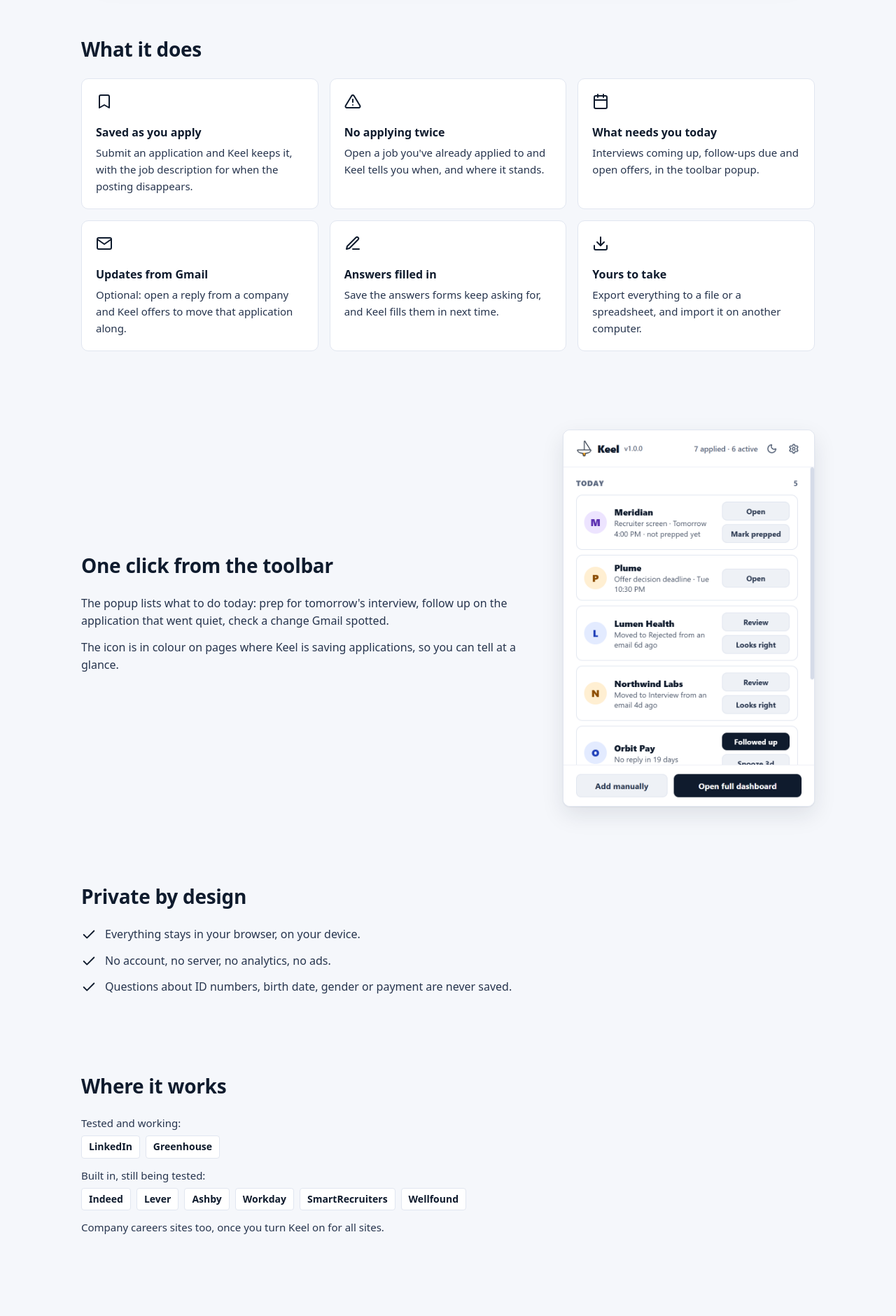
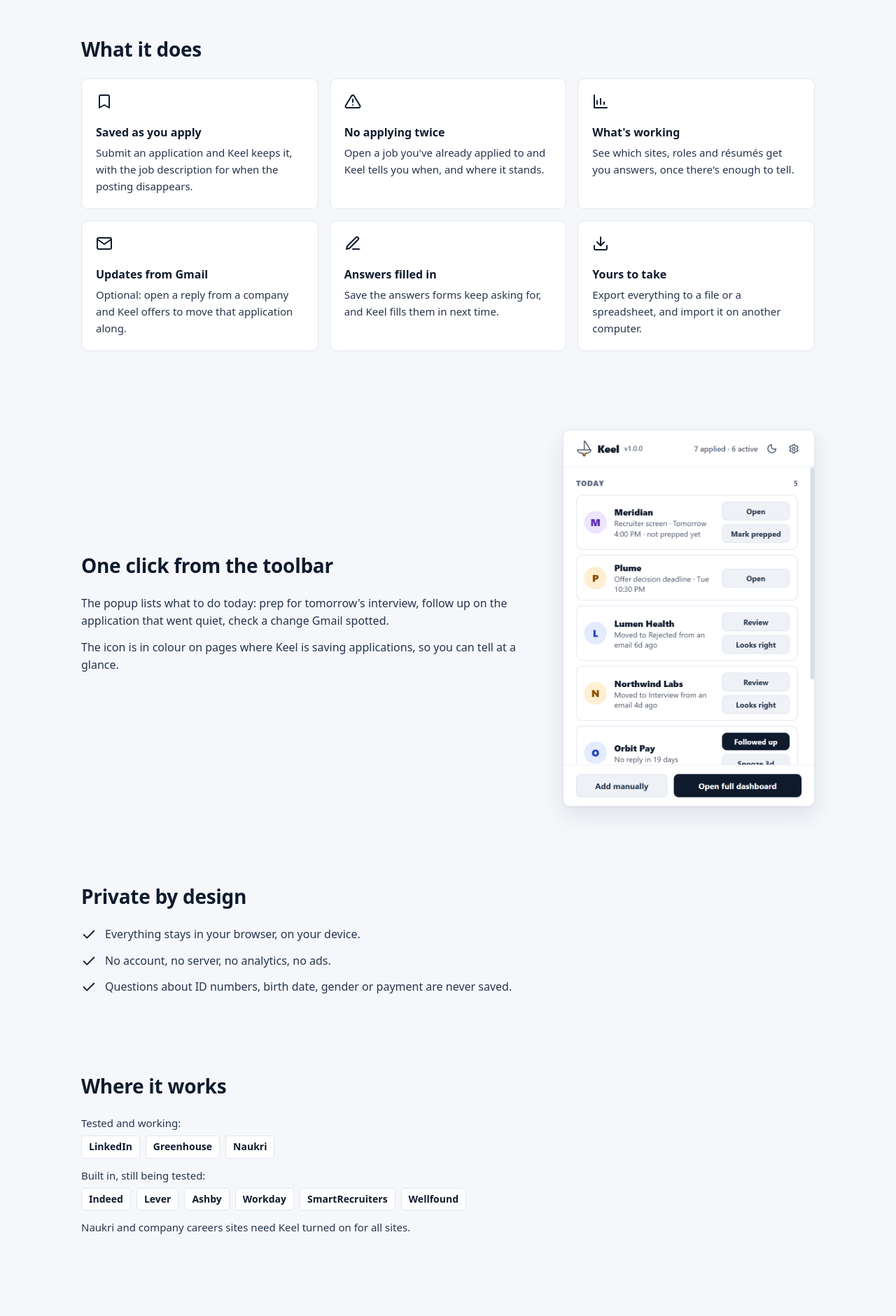
Before and after one commit to ankitsmt211/keel-site, a plain HTML site: page index.html in a window 1280 px wide. Shown: the part 1020-2901 px from the top of the page at 70% size. Drawn offline with Linux system fonts and the light colour scheme.

Commit message:
docs(changelog): stage v1.1.0 pending review on marketing site
Privacy page: the rating ask and the uninstall feedback form. Homepage: Insights replaces the Today card (the popup section covers it), Naukri in the tested sites.

Co-Authored-By: Claude Opus 5.5 <noreply@anthropic.com>

```diff
--- a/index.html
+++ b/index.html
@@ -53,9 +53,9 @@
           <p>Open a job you've already applied to and Keel tells you when, and where it stands.</p>
         </div>
         <div class="feature">
-          <svg viewBox="0 0 24 24" fill="none" stroke-width="2" stroke-linecap="round" stroke-linejoin="round" aria-hidden="true"><rect x="3" y="4" width="18" height="18" rx="2"/><path d="M16 2v4"/><path d="M8 2v4"/><path d="M3 10h18"/></svg>
-          <h3>What needs you today</h3>
-          <p>Interviews coming up, follow-ups due and open offers, in the toolbar popup.</p>
+          <svg viewBox="0 0 24 24" fill="none" stroke-width="2" stroke-linecap="round" stroke-linejoin="round" aria-hidden="true"><path d="M3 3v18h18"/><path d="M7 16v-5"/><path d="M12 16V8"/><path d="M17 16v-3"/></svg>
+          <h3>What's working</h3>
+          <p>See which sites, roles and résumés get you answers, once there's enough to tell.</p>
         </div>
         <div class="feature">
           <svg viewBox="0 0 24 24" fill="none" stroke-width="2" stroke-linecap="round" stroke-linejoin="round" aria-hidden="true"><rect x="2" y="4" width="20" height="16" rx="2"/><path d="M22 6l-10 7L2 6"/></svg>
@@ -105,10 +105,10 @@
     <div class="wrap">
       <h2>Where it works</h2>
       <p class="sites-note">Tested and working:</p>
-      <ul class="sites"><li>LinkedIn</li><li>Greenhouse</li></ul>
+      <ul class="sites"><li>LinkedIn</li><li>Greenhouse</li><li>Naukri</li></ul>
       <p class="sites-note">Built in, still being tested:</p>
       <ul class="sites"><li>Indeed</li><li>Lever</li><li>Ashby</li><li>Workday</li><li>SmartRecruiters</li><li>Wellfound</li></ul>
-      <p class="sites-note">Company careers sites too, once you turn Keel on for all sites.</p>
+      <p class="sites-note">Naukri and company careers sites need Keel turned on for all sites.</p>
     </div>
   </section>
 
```
Also changed, not shown: changelog/index.html (+11 -0 lines), privacy/index.html (+2 -0 lines).
